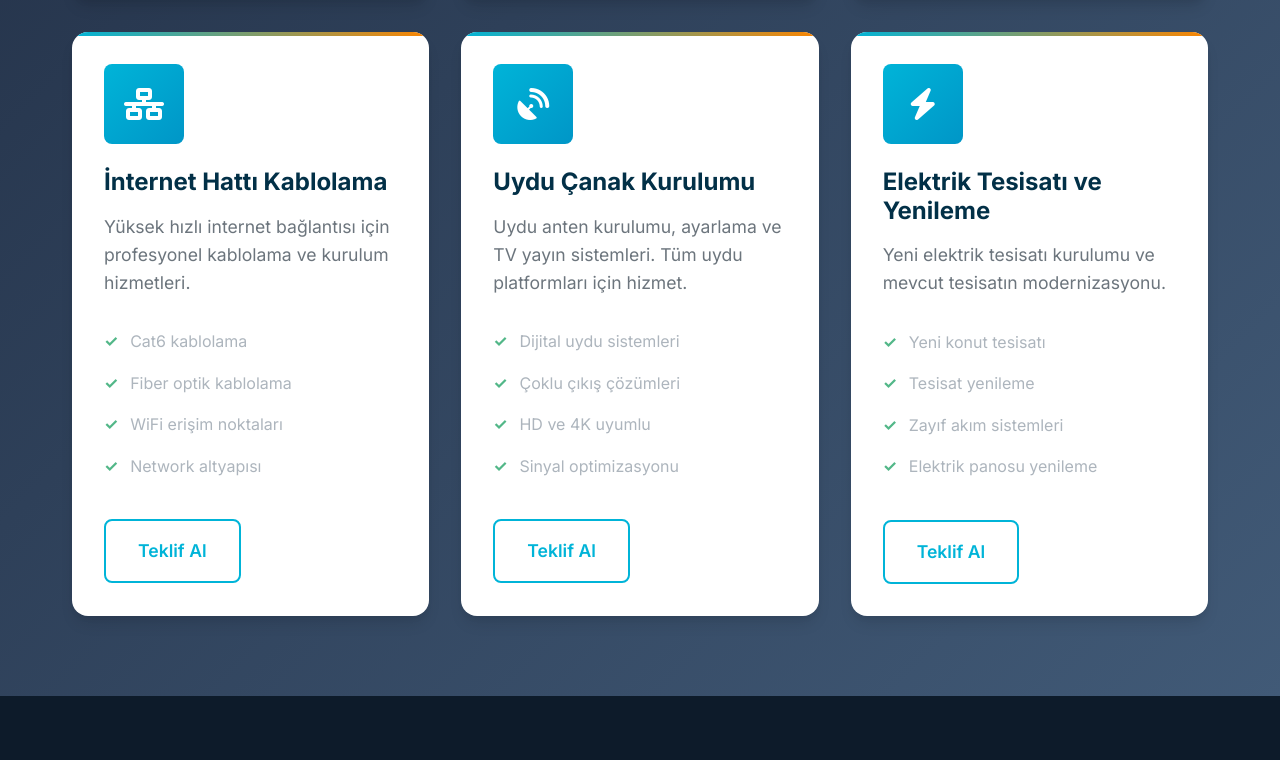
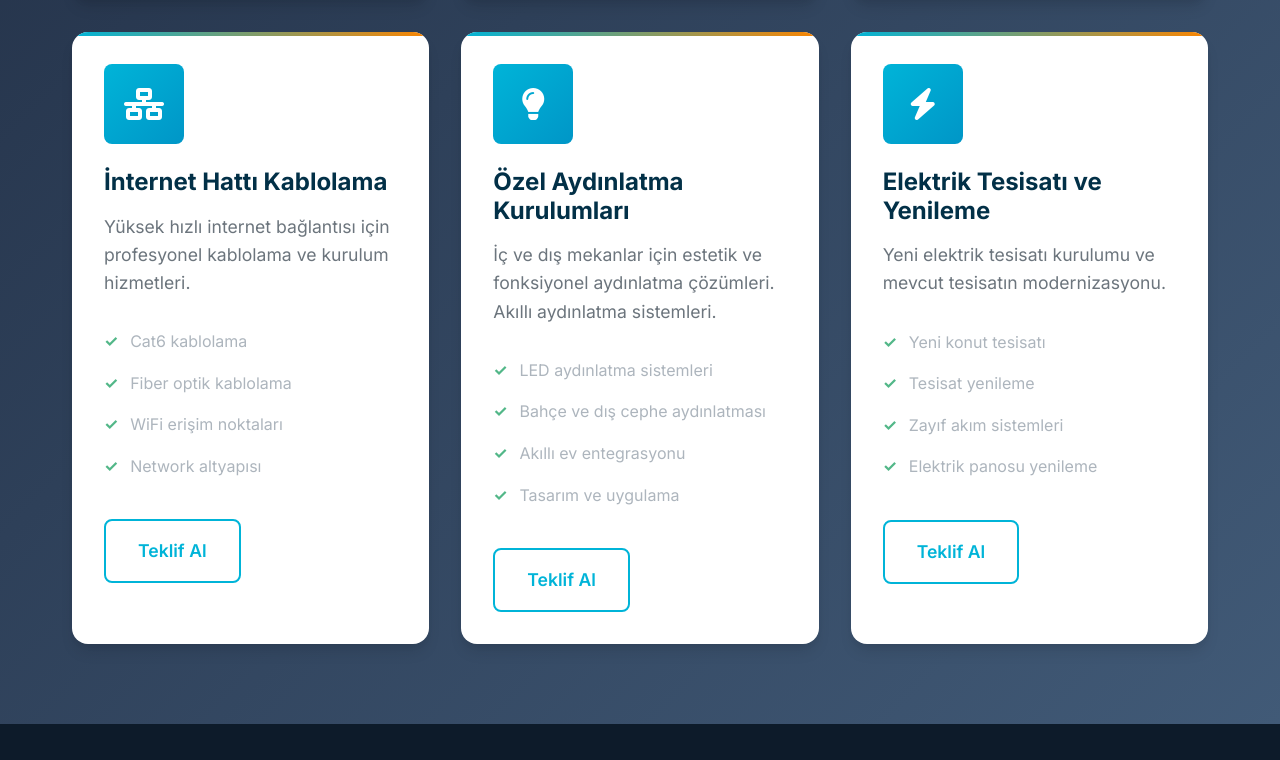
Before and after one commit to mortingenstrasse/gumuslukelektrik, a plain HTML site: page index.html in a window 1280 px wide. Shown: the part 1720-2480 px from the top of the page. Drawn offline with Linux system fonts and the light colour scheme.

Commit message:
aydınlatma

```diff
--- a/index.html
+++ b/index.html
@@ -304,15 +304,15 @@
 
                 <div class="service-card">
                     <div class="service-icon">
-                        <i class="fas fa-satellite-dish"></i>
+                        <i class="fas fa-lightbulb"></i>
                     </div>
-                    <h3>Uydu Çanak Kurulumu</h3>
-                    <p>Uydu anten kurulumu, ayarlama ve TV yayın sistemleri. Tüm uydu platformları için hizmet.</p>
+                    <h3>Özel Aydınlatma Kurulumları</h3>
+                    <p>İç ve dış mekanlar için estetik ve fonksiyonel aydınlatma çözümleri. Akıllı aydınlatma sistemleri.</p>
                     <ul class="service-features">
-                        <li>Dijital uydu sistemleri</li>
-                        <li>Çoklu çıkış çözümleri</li>
-                        <li>HD ve 4K uyumlu</li>
-                        <li>Sinyal optimizasyonu</li>
+                        <li>LED aydınlatma sistemleri</li>
+                        <li>Bahçe ve dış cephe aydınlatması</li>
+                        <li>Akıllı ev entegrasyonu</li>
+                        <li>Tasarım ve uygulama</li>
                     </ul>
                     <div class="service-cta">
                         <a href="tel:+905324962448" class="btn btn-outline">Teklif Al</a>
@@ -565,7 +565,7 @@
                         <li><a href="hizmetler.html">Güneş Enerjisi Sistemleri</a></li>
                         <li><a href="hizmetler.html">7/24 Acil Elektrik Hizmeti</a></li>
                         <li><a href="hizmetler.html">İnternet Hattı Kablolama</a></li>
-                        <li><a href="hizmetler.html">Uydu Çanak Kurulumu</a></li>
+                        <li><a href="hizmetler.html">Özel Aydınlatma Kurulumları</a></li>
                         <li><a href="hizmetler.html">Elektrik Tesisatı</a></li>
                     </ul>
                 </div>
```
Also changed, not shown: hizmetler.html (+14 -13 lines).
